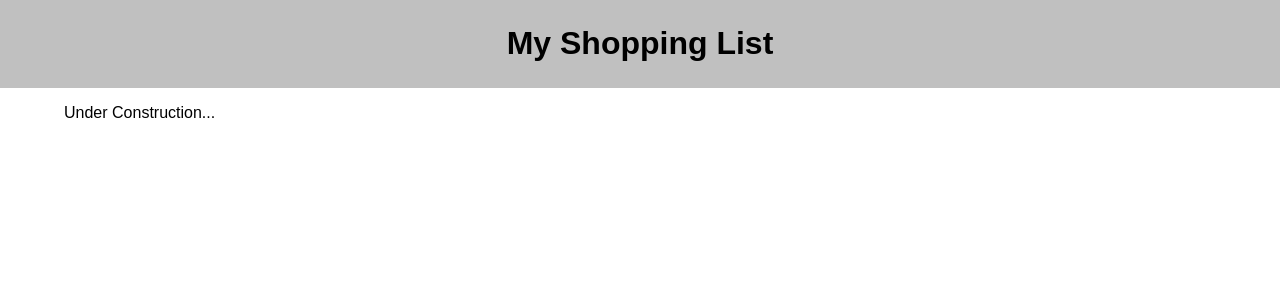
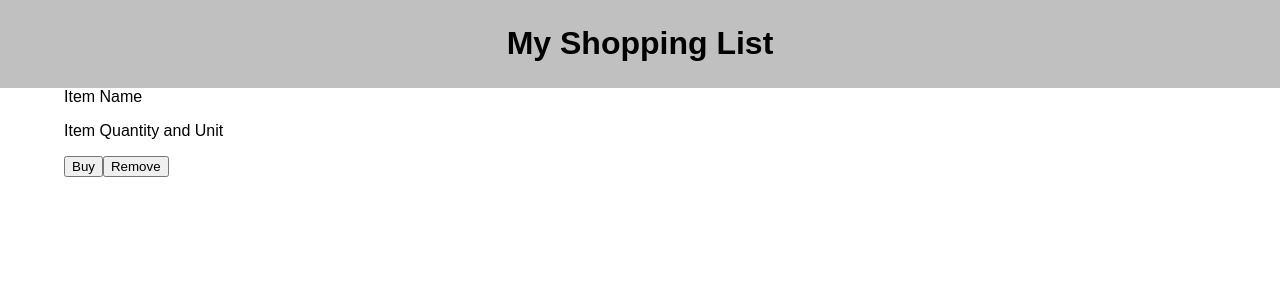
Before and after one commit to dunnmj42/group-fs-react-shopping-list, a React (Create React App) app: page / in a window 1280 px wide. Shown: the top 300 px of the page. Built offline with nearby package versions, Linux system fonts and the light colour scheme; no server answers.

Commit message:
get route base card

```diff
--- a/package.json
+++ b/package.json
@@ -15,9 +15,11 @@
   "author": "",
   "license": "ISC",
   "dependencies": {
+    "bootstrap": "^4.5.3",
     "express": "^4.17.1",
     "pg": "^8.5.1",
     "react": "^17.0.1",
+    "react-bootstrap": "^1.4.3",
     "react-dom": "^17.0.1",
     "react-scripts": "^4.0.1"
   },
--- a/src/components/App/App.jsx
+++ b/src/components/App/App.jsx
@@ -1,15 +1,35 @@
 import React from 'react';
-
+import {useState, useEffect} from 'react';
 import Header from '../Header/Header.jsx'
+import Item from '../Item/Item'
+import axios from 'axios';
 import './App.css';
 
 
 function App() {
+    const [itemList, setItemList] = useState([]);
+
+    useEffect(() => {
+        getItems();
+    }, [])
+
+    const getItems = () => {
+        axios.get('/list')
+          .then(response => {
+            setItemList(response.data)
+          })
+          .catch(err => {
+            alert('error getting items');
+            console.log(err);
+          })
+    };
+
+
     return (
         <div className="App">
             <Header />
             <main>
-                <p>Under Construction...</p>
+                <Item />
             </main>
         </div>
     );
--- a/src/components/Item/Item.jsx
+++ b/src/components/Item/Item.jsx
@@ -1,7 +1,23 @@
+import Card from 'react-bootstrap/Card'
+import Button from 'react-bootstrap/Button'
+import './Item.css'
+
 function Item(props) {
-    <div>
 
+    return (
+        <div>
+        <Card>
+            <Card.Body>
+                <Card.Title>Item Name</Card.Title>
+                <Card.Text>
+                Item Quantity and Unit
+                </Card.Text>
+                <Button variant="primary">Buy</Button>
+                <Button variant="primary">Remove</Button>
+            </Card.Body>
+        </Card>
     </div>
+    )
 }
 
 export default Item;
```
Also changed, not shown: 2 other files (tests, documents, lock files or other folders).
